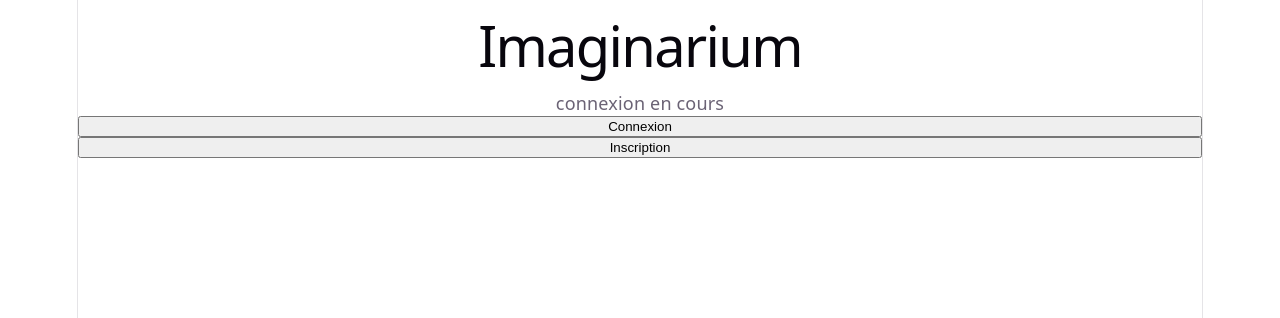
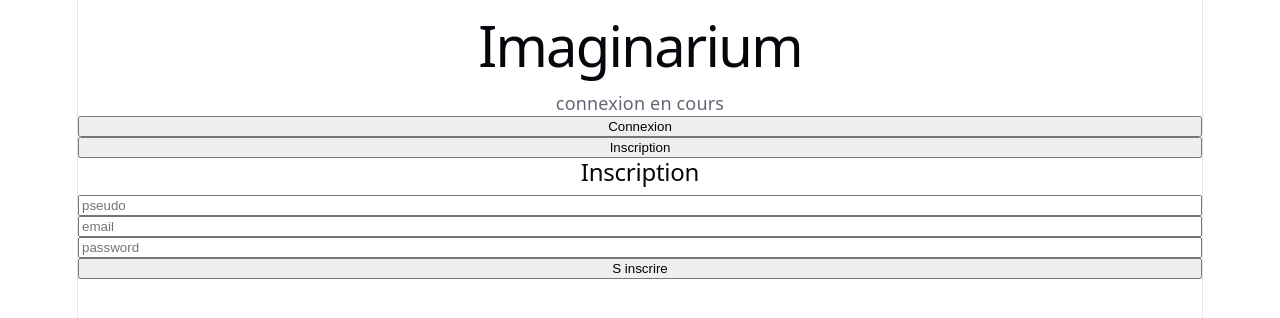
Before and after one commit to antoineLAU/imaginarium, a React app in the folder frontend/: page / in a window 1280 px wide. Both pictures are taken after a click on the button "Inscription". Shown: the top 318 px of the page. Built offline with nearby package versions, Linux system fonts and the light colour scheme; the HTML template or start-up script is replaced by a standard one.

Commit message:
frontend: clic Inscription affiche formulaire

```diff
--- a/frontend/src/conponent/bouton/Bouton.jsx
+++ b/frontend/src/conponent/bouton/Bouton.jsx
@@ -1,6 +1,6 @@
-function Bouton({ texte }) {
+function Bouton({ texte, onClick }) {
   return (
-    <button>{texte}</button>
+    <button onClick={onClick}>{texte}</button>
   );
 }
 
--- /dev/null
+++ b/frontend/src/conponent/formulaire/inscription/FomulaireInscription.jsx
@@ -0,0 +1,29 @@
+import { useState } from "react";
+
+function FormulaireInscription() {
+  const [pseudo, setPseudo] = useState("");
+  const [email, setEmail] = useState("");
+  const [password, setPassword] = useState("");
+
+  function inscrire() {
+    fetch("http://localhost:3000/register", {
+      method: "POST",
+      headers: { "Content-Type": "application/json" },
+      body: JSON.stringify({ pseudo: pseudo, email: email, password: password })
+    })
+      .then((res) => res.json())
+      .then((data) => console.log(data));
+  }
+
+  return (
+    <>
+      <h2>Inscription</h2>
+      <input placeholder="pseudo" onChange={(e) => setPseudo(e.target.value)} />
+      <input placeholder="email" onChange={(e) => setEmail(e.target.value)} />
+      <input placeholder="password" type="password" onChange={(e) => setPassword(e.target.value)} />
+      <button onClick={inscrire}>S inscrire</button>
+    </>
+  );
+}
+
+export default FormulaireInscription;
--- a/frontend/src/page/acceuil/Acceuil.jsx
+++ b/frontend/src/page/acceuil/Acceuil.jsx
@@ -1,9 +1,11 @@
 import { useState, useEffect } from "react";
 import Bouton from "../../conponent/bouton/Bouton";
+import FormulaireInscription from "../../conponent/formulaire/inscription/FomulaireInscription";
 import "./Acceuil.css";
 
 function Acceuil() {
   const [message, setMessage] = useState("connexion en cours");
+  const [voirInscription, setVoirInscription] = useState(false);
 
   useEffect(() => {
     fetch("http://localhost:3000/")
@@ -16,7 +18,8 @@ function Acceuil() {
       <h1>Imaginarium</h1>
       <p>{message}</p>
       <Bouton texte="Connexion" />
-      <Bouton texte="Inscription" />
+      <Bouton texte="Inscription" onClick={() => setVoirInscription(true)} />
+      {voirInscription && <FormulaireInscription />}
     </>
   );
 }
```
